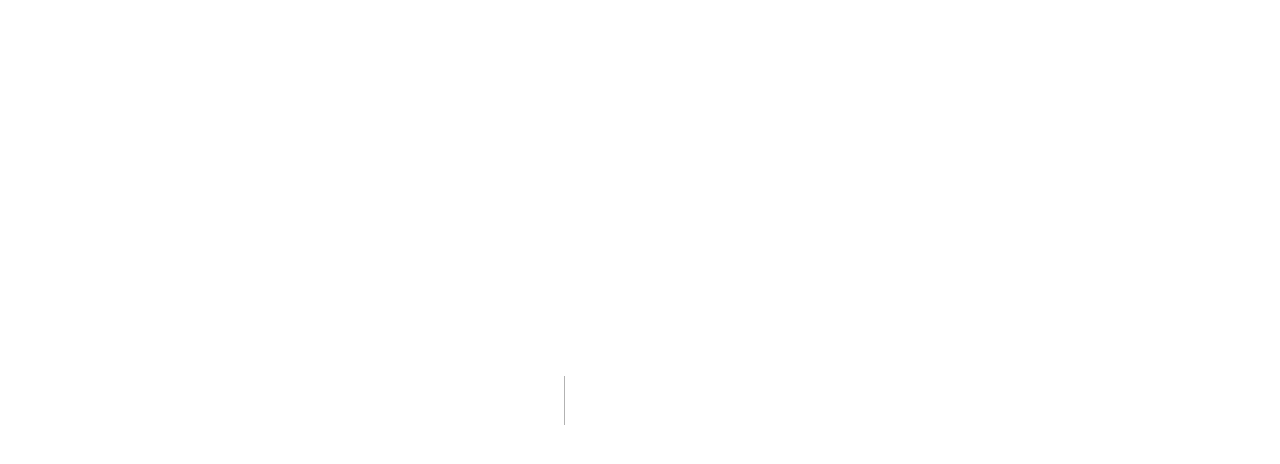
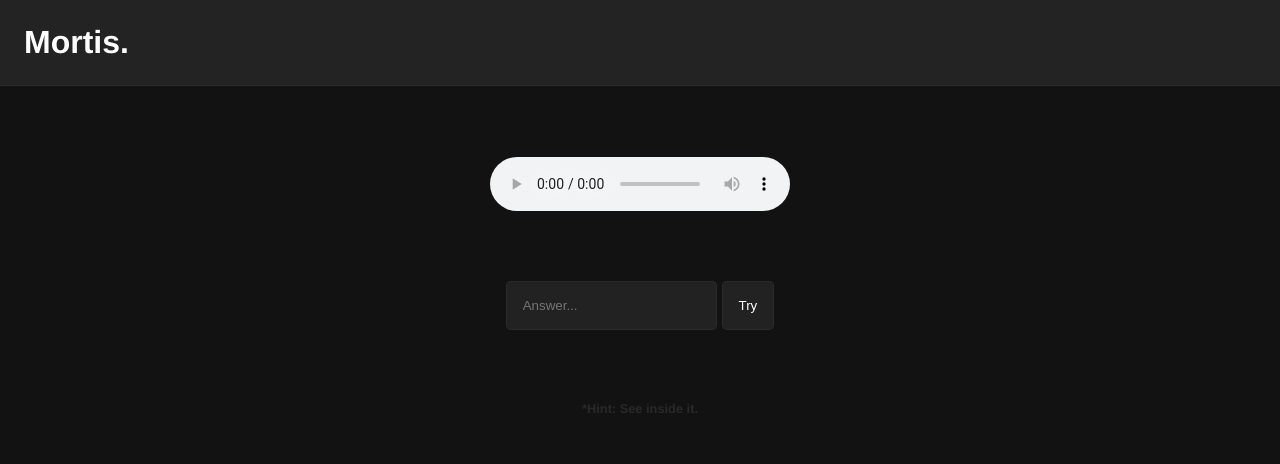
Before and after one commit to Furyforev3r/Mortis, a Next.js app: page /enigma/reflection in a window 1280 px wide. Before the commit this address had no page. Shown: the top 464 px of the page. Built offline with nearby package versions, Linux system fonts and the light colour scheme.

Commit message:
Enigma 2

```diff
--- /dev/null
+++ b/src/app/enigma/reflection/page.tsx
@@ -0,0 +1,26 @@
+import styles from './reflection.module.css'
+import Header from '@/components/header/Header'
+import AnswerInput from '@/components/answerInput/AnswerInput'
+import { Metadata } from 'next'
+
+export const metadata: Metadata = {
+  title: "Mortis. - B64."
+}
+
+export default function Reflection() {
+  return (
+      <>
+        <Header/>
+        <main className={styles.main}>
+        <audio controls>
+          <source src='/insidehim.mp3' type="audio/mp3"/>
+          Your browser does not support the audio element.
+        </audio>
+        <AnswerInput/>
+          <ul className={styles.hints}>
+            <li><p>*Hint: See inside it.</p></li>
+          </ul>
+        </main>
+      </>
+    )
+}
--- /dev/null
+++ b/src/app/enigma/reflection/reflection.module.css
@@ -0,0 +1,18 @@
+.hints {
+	display: flex;
+	flex-direction: column;
+	gap: 0.8rem;
+}
+
+.hints p {
+	font-size: 0.8rem;
+	color: var(--decorative-subdued);
+	font-weight: bold;
+	cursor: cell;
+	transition: color 1.5s;
+}
+
+.hints p:hover {
+	color: var(--decorative-base);
+	transition: color 1.5s;
+}
--- a/src/app/page.tsx
+++ b/src/app/page.tsx
@@ -5,7 +5,7 @@ export default function Home() {
   return (
       <main className={styles.main}>
         <h1>Acess...?</h1>
-        <a href="/enigma">The truth.</a>
+        <a href="/tutorial">The truth.</a>
       </main>
     )
 }
--- a/src/components/answerInput/AnswerInput.tsx
+++ b/src/components/answerInput/AnswerInput.tsx
@@ -18,7 +18,7 @@ export default function AnswerInput() {
     const filtered: Array<EnigmaInterface> = Enigmas.filter((Enigma: EnigmaInterface) => Enigma.answer == answerSent)
 
     if (filtered.length > 0) {
-      router.push("enigma/"+filtered[0].nextUrl)
+      router.push(filtered[0].nextUrl)
     } else {
       errorNotify()
     }
--- a/src/components/answerInput/Enigmas.ts
+++ b/src/components/answerInput/Enigmas.ts
@@ -3,6 +3,6 @@ export interface EnigmaInterface {
   nextUrl: string,
 }
 
-const Enigmas: Array<EnigmaInterface> = [{answer: "ifnothingmakessense", nextUrl: "reflection"}]
+const Enigmas: Array<EnigmaInterface> = [{answer: "ifnothingmakessense", nextUrl: "enigma/reflection"}, {answer: "idontmakesense", nextUrl: "doubt"}]
 
 export default Enigmas
```
Also changed, not shown: src/app/tutorial/enigma.module.css (renamed from src/app/enigma/enigma.module.css), src/app/tutorial/page.tsx (renamed from src/app/enigma/page.tsx), 1 other file (tests, documents, lock files or other folders).
